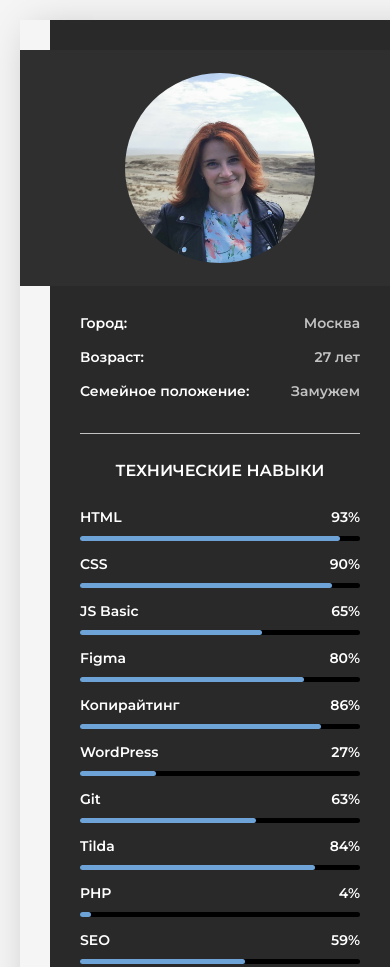
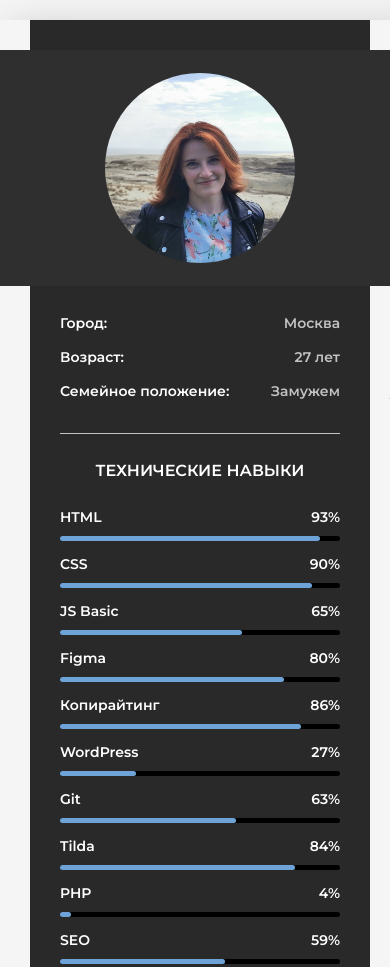
Before and after one commit to Krylovich/My-cv, a plain HTML site: page index.html in a window 390 px wide. Shown: the top 967 px of the page. Drawn offline with Linux system fonts and the light colour scheme.

Commit message:
удалено лишнее

```diff
--- a/assets/style.css
+++ b/assets/style.css
@@ -476,9 +476,3 @@ a {
   font-weight: 500;
   text-align: justify;
 }
-
-@media (max-width: 1025px) {
-  .main {
-    margin: 20px;
-  }
-}
```
